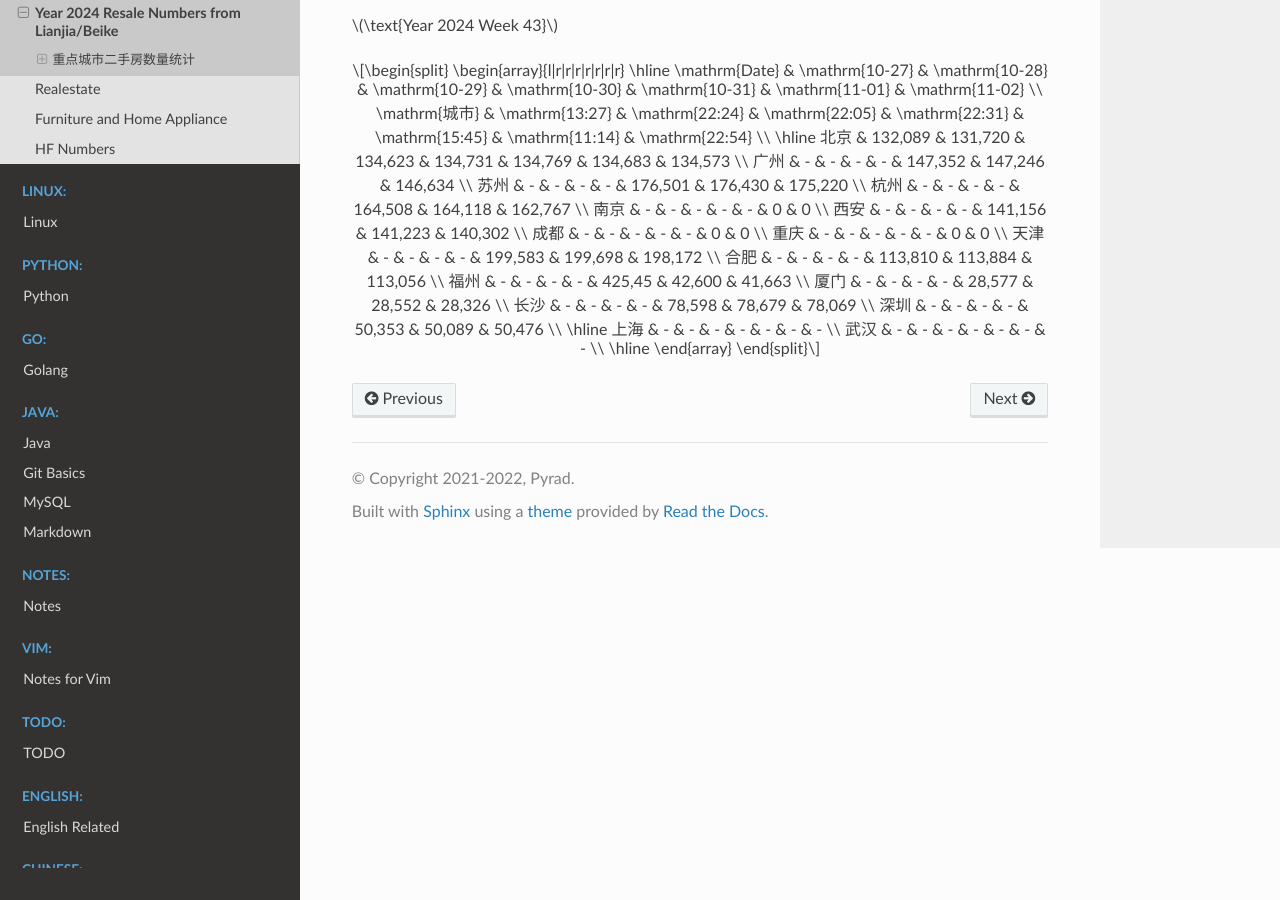
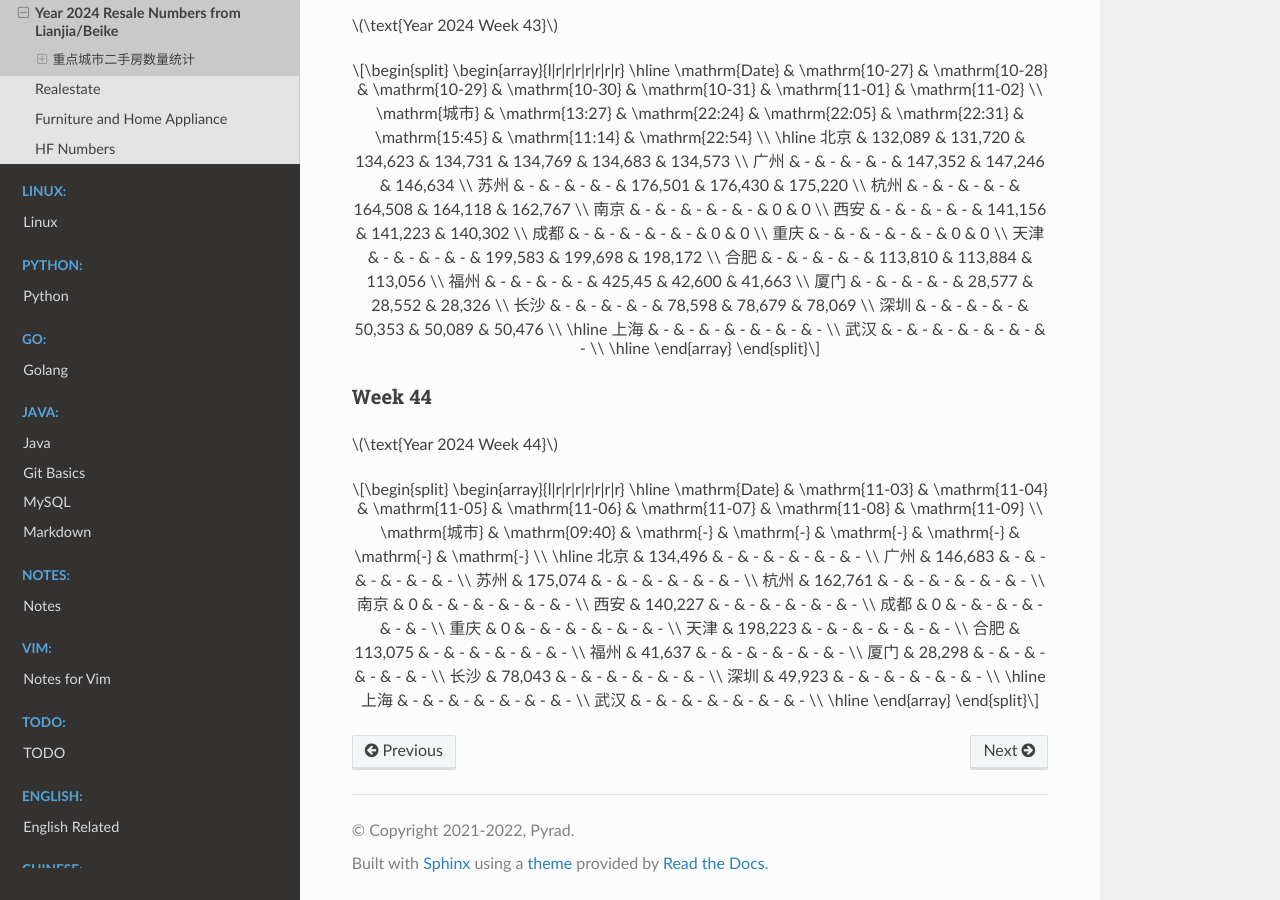
Before and after one commit to Pyrad/pyradnotes, a Sphinx documentation site: the page built from source/RealEstate/resalenumbers2024.md, in a window 1280 px wide and 900 px high, scrolled down 21113 px. Built offline with Sphinx 7.4.7 and the Read the Docs theme 3.1.0, drawn with Linux system fonts in a browser that asks for light colours; pages that are not in the unit, such as notebooks, are missing from menus; a script that is not in the unit is left out.

Commit message:
Realestate Update resale numbers 2024-11-03 09:40

```diff
--- a/source/RealEstate/resalenumbers2024.md
+++ b/source/RealEstate/resalenumbers2024.md
@@ -1409,3 +1409,35 @@ $$
 \hline
 \end{array}
 $$
+
+
+
+### Week 44
+
+$\text{Year 2024 Week 44}$
+$$
+\begin{array}{l|r|r|r|r|r|r|r}
+\hline
+\mathrm{Date} & \mathrm{11-03} & \mathrm{11-04} & \mathrm{11-05} & \mathrm{11-06} & \mathrm{11-07} & \mathrm{11-08} & \mathrm{11-09} \\
+\mathrm{城市} & \mathrm{09:40} & \mathrm{-} & \mathrm{-} & \mathrm{-} & \mathrm{-} & \mathrm{-} & \mathrm{-} \\
+\hline
+北京 & 134,496 & - & - & - & - & - & - \\
+广州 & 146,683 & - & - & - & - & - & - \\
+苏州 & 175,074 & - & - & - & - & - & - \\
+杭州 & 162,761 & - & - & - & - & - & - \\
+南京 & 0 & - & - & - & - & - & - \\
+西安 & 140,227 & - & - & - & - & - & - \\
+成都 & 0 & - & - & - & - & - & - \\
+重庆 & 0 & - & - & - & - & - & - \\
+天津 & 198,223 & - & - & - & - & - & - \\
+合肥 & 113,075 & - & - & - & - & - & - \\
+福州 & 41,637 & - & - & - & - & - & - \\
+厦门 & 28,298 & - & - & - & - & - & - \\
+长沙 & 78,043 & - & - & - & - & - & - \\
+深圳 & 49,923 & - & - & - & - & - & - \\
+\hline
+上海 & - & - & - & - & - & - & - \\
+武汉 & - & - & - & - & - & - & - \\
+\hline
+\end{array}
+$$
```
Also changed, not shown: 1 other file.
